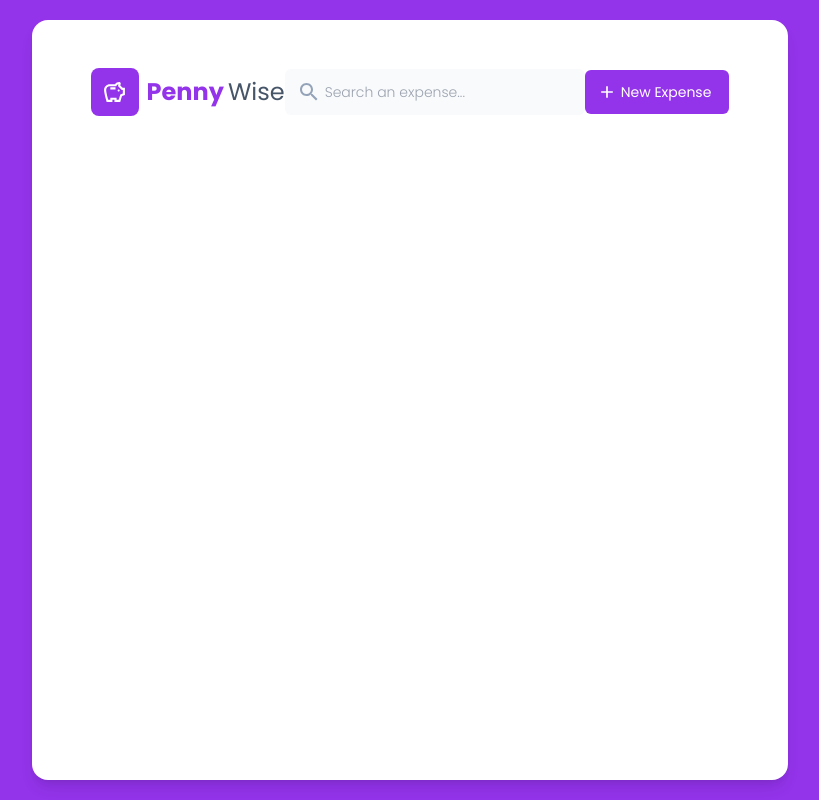
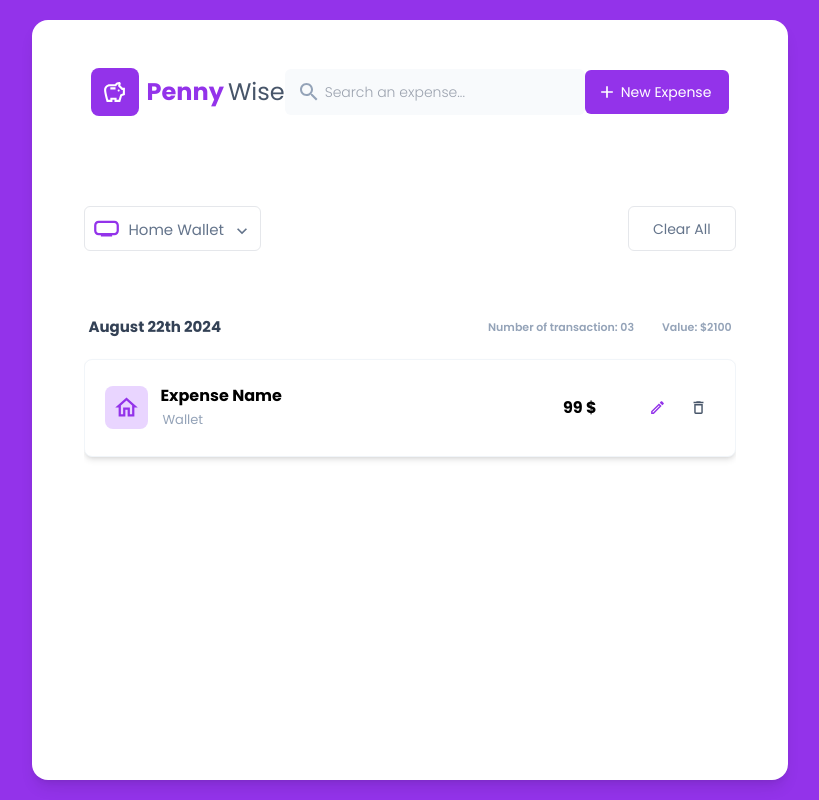
Before and after one commit to jonahunuafe/dribble-clone, a Next.js app: page / in a window 1280 px wide. Shown: the whole page, without its empty margins (230-1049 px from the left). Built offline with nearby package versions, Linux system fonts and the light colour scheme.

Commit message:
installed dependencies for material ui icons

```diff
--- a/app/Components/SubHeader.tsx
+++ b/app/Components/SubHeader.tsx
@@ -4,7 +4,8 @@ import HomeOutlinedIcon  from "@mui/icons-material/HomeMaxOutlined";
 function SubHeader() {
     return (
         <div className='mt-[90px] flex justify-between'>
-
+            <WalletOptions />
+            <ClearAllBtn />
         </div>
     )
 }
--- a/app/page.tsx
+++ b/app/page.tsx
@@ -1,11 +1,15 @@
 import React from 'react';
 import Header from './Components/Header';
+import SubHeader from './Components/SubHeader';
+import { AllExpenses } from './Components/AllExpenses';
 
 export default function Home() {
   return (
     <div className='poppins w-full h-screen flex justify-center items-center bg-purple-600'>
       <div className='w-[59%] relative max-lg:w-[97%] h-[760px] bg-white shadow-lg rounded-2xl p-12 px-[52px] max-sm:px-[30px]'>
         <Header />
+        <SubHeader />
+        <AllExpenses />
       </div>
     </div>
   )
--- a/package.json
+++ b/package.json
@@ -9,7 +9,10 @@
     "lint": "next lint"
   },
   "dependencies": {
+    "@emotion/react": "^11.13.3",
+    "@emotion/styled": "^11.13.0",
     "@mui/icons-material": "^6.0.1",
+    "@mui/material": "^6.0.1",
     "next": "14.2.7",
     "react": "^18",
     "react-dom": "^18"
```
Also changed, not shown: app/Components/AllExpenses.tsx (+7 -10 lines), 1 other file (tests, documents, lock files or other folders).
